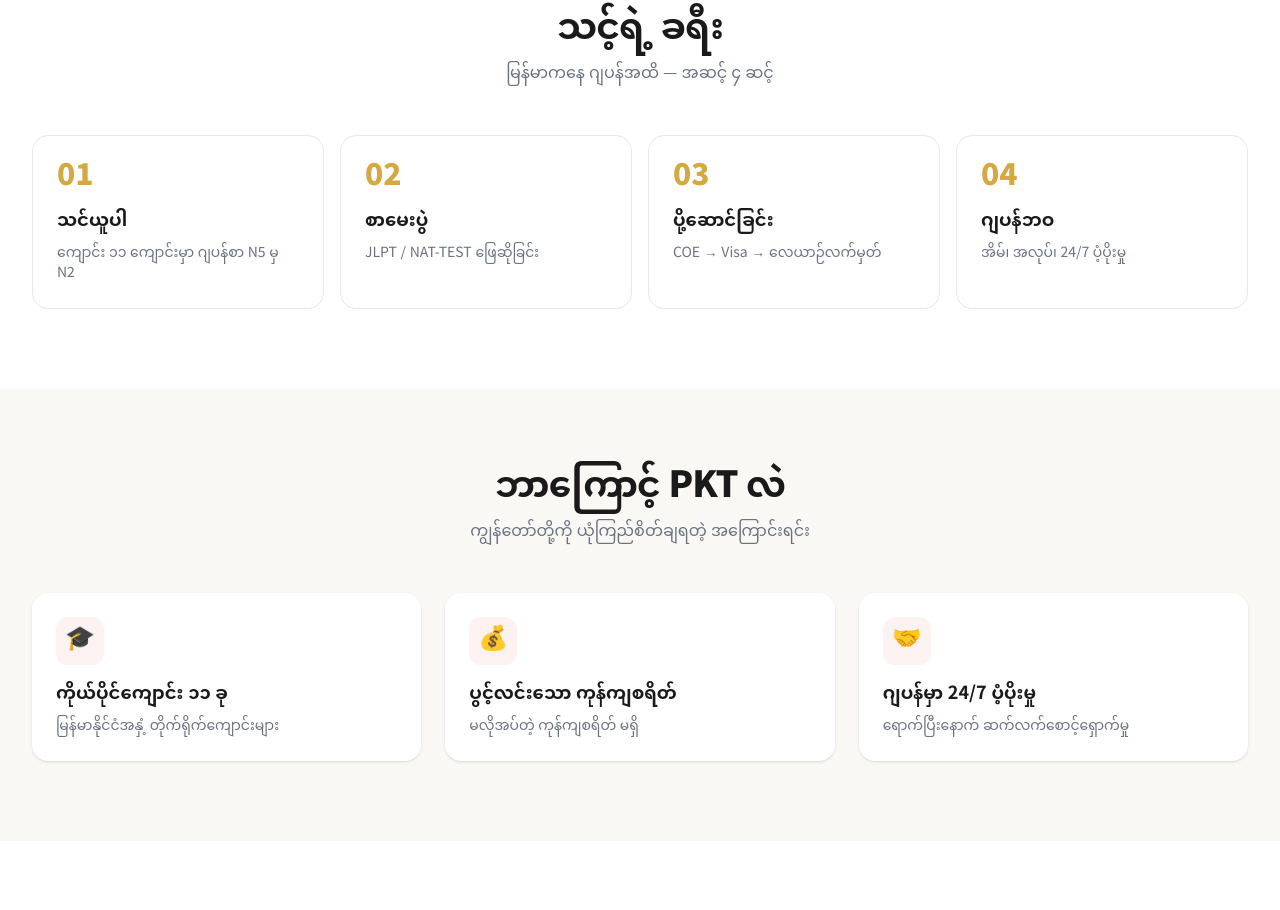
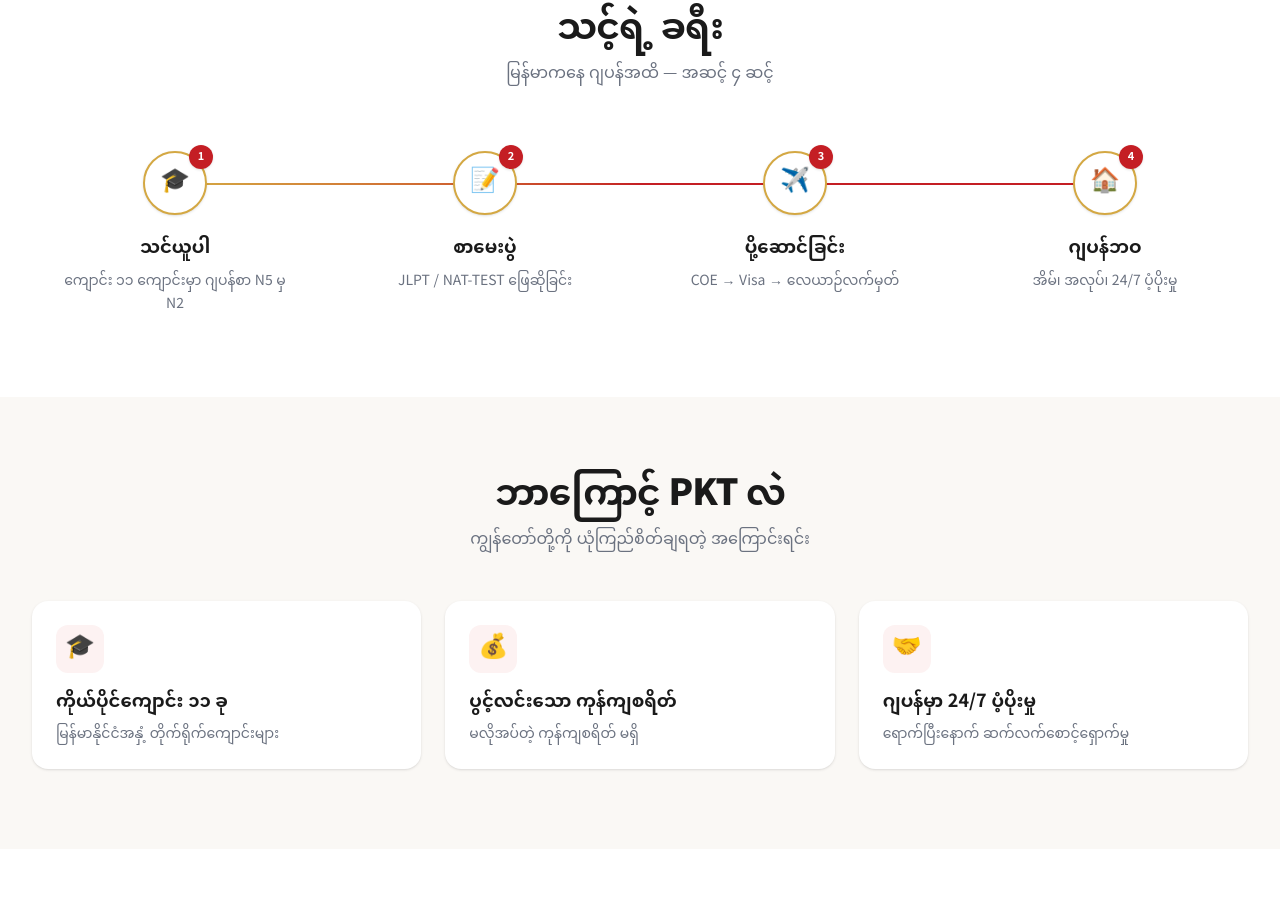
Before and after one commit to Neroaqucious/pkt-v4-frontend, a Next.js app in the folder web/: page / in a window 1280 px wide. Shown: the part 819-1729 px from the top of the page. Built offline with nearby package versions, Linux system fonts and the light colour scheme.

Commit message:
Enhance Journey section UI/UX (numbered icon steps + animated connector line)

```diff
--- a/web/src/components/HomeSections.tsx
+++ b/web/src/components/HomeSections.tsx
@@ -1,6 +1,6 @@
 "use client";
 
-import { useState } from "react";
+import { useEffect, useRef, useState } from "react";
 import Image from "next/image";
 import { useI18n } from "@/lib/i18n/LanguageProvider";
 import Section from "./Section";
@@ -34,26 +34,73 @@ function SectionHeading({
 }
 
 /* ---------------- Journey ---------------- */
+const JOURNEY_STEPS = [
+  { icon: "🎓", k: 1 },
+  { icon: "📝", k: 2 },
+  { icon: "✈️", k: 3 },
+  { icon: "🏠", k: 4 },
+];
+
 export function Journey() {
   const { t } = useI18n();
-  const steps = [1, 2, 3, 4];
+  const lineRef = useRef<HTMLDivElement>(null);
+  const [lineOn, setLineOn] = useState(false);
+
+  useEffect(() => {
+    const el = lineRef.current;
+    if (!el) return;
+    const io = new IntersectionObserver(
+      (entries) => {
+        entries.forEach((e) => {
+          if (e.isIntersecting) {
+            setLineOn(true);
+            io.disconnect();
+          }
+        });
+      },
+      { threshold: 0.3 },
+    );
+    io.observe(el);
+    return () => io.disconnect();
+  }, []);
+
   return (
     <Section id="journey" tone="white">
       <SectionHeading title={t("journey.title")} sub={t("journey.sub")} />
-      <div className="mt-12 grid gap-4 sm:grid-cols-2 lg:grid-cols-4">
-        {steps.map((n, i) => (
-          <Reveal key={n} delay={i * 90}>
-            <div className="group relative h-full rounded-2xl border border-line bg-white p-6 transition-all hover:-translate-y-1 hover:border-gold hover:shadow-md">
-              <span className="text-3xl font-extrabold text-gold">
-                {String(n).padStart(2, "0")}
-              </span>
-              <h3 className="mt-3 text-lg font-bold text-ink">
-                {t(`journey.${n}.t`)}
-              </h3>
-              <p className="mt-2 text-sm text-muted">{t(`journey.${n}.d`)}</p>
-            </div>
-          </Reveal>
-        ))}
+
+      <div className="relative mt-16">
+        {/* connecting line (desktop) — draws on scroll */}
+        <div className="absolute left-[12.5%] right-[12.5%] top-8 hidden lg:block">
+          <div
+            ref={lineRef}
+            className={`h-0.5 origin-left bg-gradient-to-r from-gold via-brand to-brand transition-transform duration-1000 ease-out ${
+              lineOn ? "scale-x-100" : "scale-x-0"
+            }`}
+          />
+        </div>
+
+        <div className="grid gap-12 sm:grid-cols-2 lg:grid-cols-4 lg:gap-6">
+          {JOURNEY_STEPS.map((s, i) => (
+            <Reveal key={s.k} delay={i * 120}>
+              <div className="group relative flex flex-col items-center text-center">
+                <div className="relative">
+                  <div className="flex h-16 w-16 items-center justify-center rounded-full border-2 border-gold bg-white text-2xl shadow-sm transition-all duration-300 group-hover:-translate-y-1 group-hover:border-brand group-hover:shadow-lg group-hover:shadow-brand/10">
+                    {s.icon}
+                  </div>
+                  <span className="absolute -right-1.5 -top-1.5 flex h-6 w-6 items-center justify-center rounded-full bg-brand text-[11px] font-bold text-white shadow">
+                    {s.k}
+                  </span>
+                </div>
+                <h3 className="mt-5 text-lg font-bold text-ink">
+                  {t(`journey.${s.k}.t`)}
+                </h3>
+                <p className="mt-2 max-w-[240px] text-sm leading-relaxed text-muted">
+                  {t(`journey.${s.k}.d`)}
+                </p>
+              </div>
+            </Reveal>
+          ))}
+        </div>
       </div>
     </Section>
   );
```
